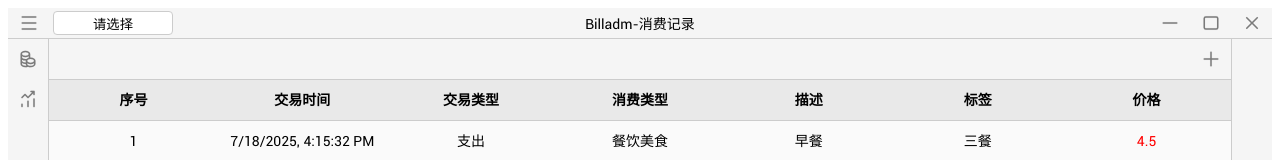
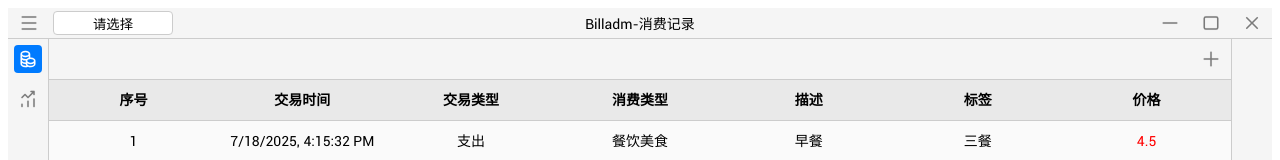
Before and after one commit to DaoiestFire/Billadm-GO, a Vue app in the folder app/: page /tr_view in a window 1280 px wide. Shown: the top 160 px of the page. Built offline with nearby package versions, Linux system fonts and the light colour scheme; a web font is replaced by a local one.

Commit message:
图标激活状态和左侧视图栏激活状态

```diff
--- a/app/src/components/AppLeftBar.vue
+++ b/app/src/components/AppLeftBar.vue
@@ -1,14 +1,15 @@
 <template>
     <div class="menu-bar">
         <CommonIcon :icon="iconBills" label="消费记录" width="40" height="40" :color="iconColor" :bgColor="minorBgColor"
-            :hoverBgColor="hoverBgColor" hoverStyle="circle" @click="navigate('tr_view')" />
-        <CommonIcon :icon="iconStatistic" label="数据分析" width="40" height="40" :color="iconColor"
-            :bgColor="minorBgColor" :hoverBgColor="hoverBgColor" hoverStyle="circle" @click="navigate('dashboard')" />
+            :hoverBgColor="hoverBgColor" hoverStyle="circle" @click="navigate('tr_view')"
+            :isActive="route.path === '/tr_view'" />
+        <CommonIcon :icon="iconStatistic" label="数据分析" width="40" height="40" :color="iconColor" :bgColor="minorBgColor"
+            :hoverBgColor="hoverBgColor" hoverStyle="circle" @click="navigate('dashboard')" :isActive="route.path === '/dashboard'" />
     </div>
 </template>
 
 <script setup>
-import { useRouter } from 'vue-router';
+import { useRouter, useRoute } from 'vue-router'
 import { useCssVariables } from '@/css/css'
 import iconBills from '@/assets/icons/bills.svg?raw'
 import iconStatistic from '@/assets/icons/statistic.svg?raw'
@@ -17,11 +18,12 @@ import CommonIcon from '@/components/CommonIcon.vue'
 // css variables
 const { minorBgColor, hoverBgColor, iconColor } = useCssVariables()
 
-const router = useRouter();
+const router = useRouter()
+const route = useRoute()
 
 const navigate = (path) => {
     router.push(path);
-};
+}
 </script>
 
 <style scoped>
--- a/app/src/components/CommonIcon.vue
+++ b/app/src/components/CommonIcon.vue
@@ -16,6 +16,10 @@
 <script setup>
 import { computed, ref } from 'vue'
 import ToolTip from '@/components/ToolTip.vue'
+import { useCssVariables } from '@/css/css'
+
+
+const { iconActiveFgColor } = useCssVariables()
 
 const props = defineProps({
     icon: {
@@ -92,7 +96,7 @@ const buttonStyle = computed(() => {
 
 const iconStyle = computed(() => {
     return {
-        color: props.color,
+        color: props.isActive ? iconActiveFgColor.value : props.color,
         width: `${props.iconWidth}px`,
         height: `${props.iconHeight}px`,
         strokeWidth: `${props.strokeWidth}px`
@@ -124,8 +128,15 @@ const iconStyle = computed(() => {
     left: 0;
     width: 100%;
     height: 100%;
+    z-index: 1;
+}
+
+.common-icon--rect.is-hovered::after {
     background-color: var(--hover-bg-color);
-    z-index: 1;
+}
+
+.common-icon--rect.is-active::after {
+    background-color: var(--billadm-color-icon-active-color);
 }
 
 /* circle 模式：悬停或 active 时圆形背景 */
@@ -138,10 +149,17 @@ const iconStyle = computed(() => {
     transform: translate(-50%, -50%);
     width: 70%;
     height: 70%;
-    background-color: var(--hover-bg-color);
     border-radius: 4px;
     z-index: 1;
     transition: background-color 0.3s ease;
+}
+
+.common-icon--circle.is-hovered::after {
+    background-color: var(--hover-bg-color);
+}
+
+.common-icon--circle.is-active::after {
+    background-color: var(--billadm-color-icon-active-color);
 }
 
 .icon {
--- a/app/src/components/Pagination.vue
+++ b/app/src/components/Pagination.vue
@@ -122,7 +122,7 @@ function handlePageChange(page) {
 
 .page-item.active {
     background-color: var(--billadm-color-icon-active-color);
-    color: var(--billadm-color-icon-fg-color);
+    color: var(--billadm-color-icon-active-fg-color);
     border-color: var(--billadm-color-icon-active-color);
 }
 
--- a/app/src/css/css.js
+++ b/app/src/css/css.js
@@ -15,10 +15,12 @@ export function useCssVariables() {
   const minorBgColor = ref(getCssVariable('--billadm-color-minor-backgroud-color'));
   const hoverBgColor = ref(getCssVariable('--billadm-color-icon-hover-bg-color'));
   const iconColor = ref(getCssVariable('--billadm-color-icon-color'));
+  const iconActiveFgColor = ref(getCssVariable('--billadm-color-icon-active-fg-color'));
 
   return {
     minorBgColor,
     hoverBgColor,
-    iconColor
+    iconColor,
+    iconActiveFgColor
   };
 }
--- a/app/src/style.css
+++ b/app/src/style.css
@@ -8,7 +8,7 @@
     --billadm-color-icon-color: #7b7b7b;
     --billadm-color-icon-hover-bg-color: #dddddd;
     --billadm-color-icon-active-color: #007bff;
-    --billadm-color-icon-fg-color: #ffffff;
+    --billadm-color-icon-active-fg-color: #ffffff;
 
     /* 表格的颜色 */
     --billadm-color-table-header-bg-color: #e9e9e9;
```
